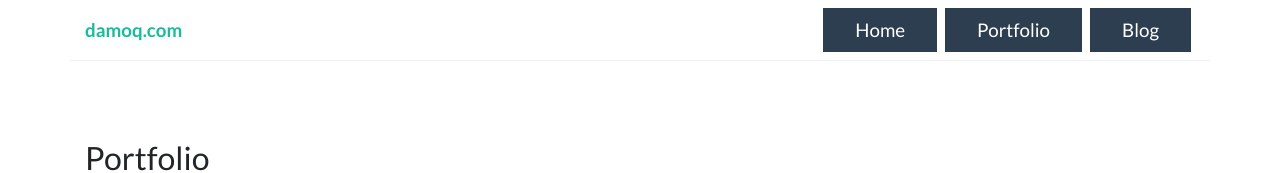
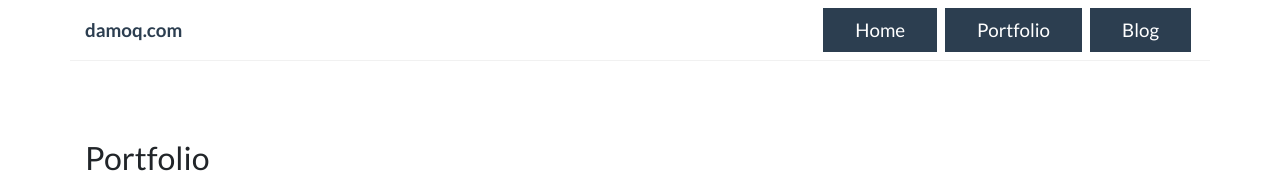
Before and after one commit to nick-mok/damoq.com, a Next.js app: page /portfolio in a window 1280 px wide. Shown: the top 173 px of the page. Built offline with nearby package versions, Linux system fonts and the light colour scheme.

Commit message:
Updated portfolio and header list keys to resolve react errors

```diff
--- a/components/Header.js
+++ b/components/Header.js
@@ -5,24 +5,24 @@ export const Header = (props) => (
         <div className="row py-2">
             <div className="col-4 align-self-center">
                 <div className="font-weight-bold text-primary lead">
-                    <Link href="/" className="text-primary">
-                        <a>damoq.com</a>
+                    <Link href="/">
+                        <a className="text-primary">damoq.com</a>
                     </Link>
                 </div>
             </div>
             <div className="col-8 align-self-center">
                 <ul className="navbar justify-content-end p-0 m-0">
-                    <li className="nav-link mx-1 p-0 d-md-block d-none">
+                    <li key="home" className="nav-link mx-1 p-0 d-md-block d-none">
                         <Link href="/">
                             <a className="d-block nav-link lead text-white bg-primary">Home</a>
                         </Link>
                     </li>
-                    <li className="nav-link mx-1 p-0">
+                    <li key="portfolio" className="nav-link mx-1 p-0">
                         <Link href="/portfolio">
                             <a className="d-block nav-link lead text-white bg-primary">Portfolio</a>
                         </Link>
                     </li>
-                    <li className="nav-link mx-1 p-0">
+                    <li key="slug" className="nav-link mx-1 p-0">
                         <Link href="/blog">
                             <a className="d-block nav-link lead text-white bg-primary">Blog</a>
                         </Link>
--- a/pages/portfolio.js
+++ b/pages/portfolio.js
@@ -6,7 +6,7 @@ export const Portfolio = (props) =>
        <h1 className="h3 primary-text">Portfolio</h1>
        <p className="lead">Showcasing anything I've worked on, big or small.</p>
        <ul>
-            <li>
+            <li key="slug">
                 <Link href="/slug">
                     <a>Slugify</a>
                 </Link>
```
